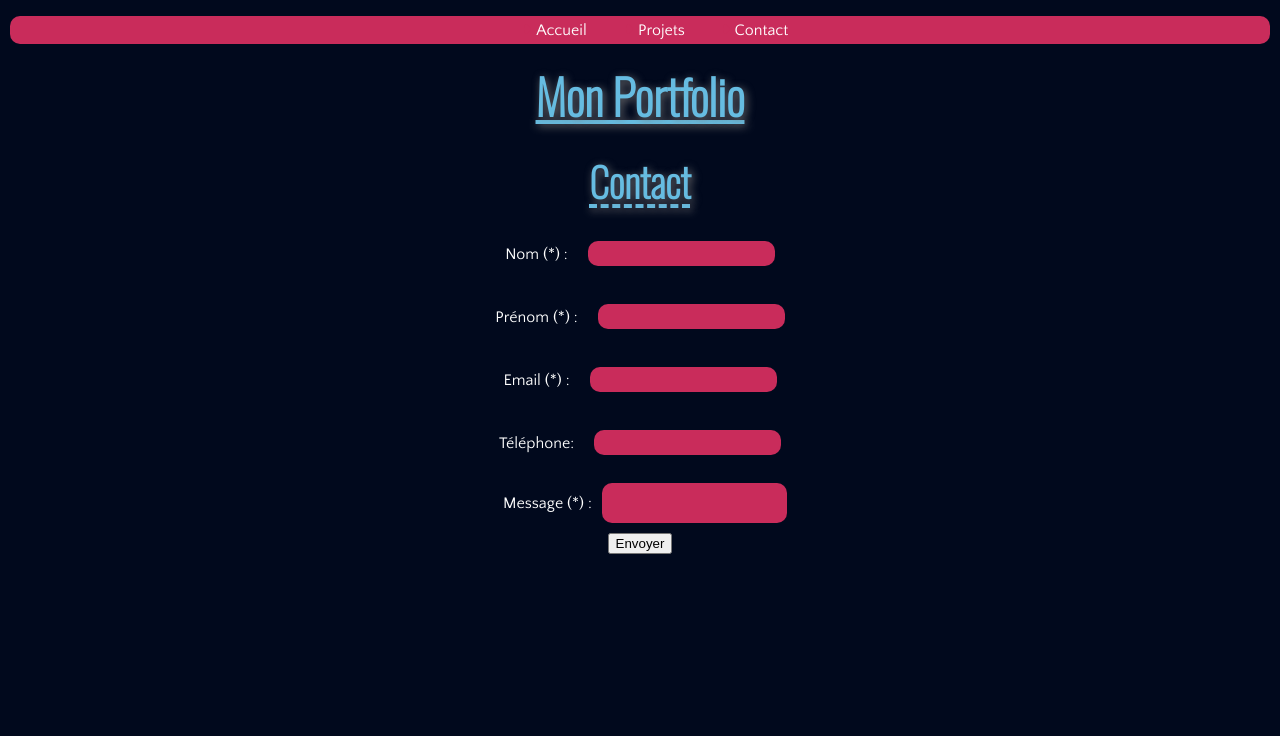
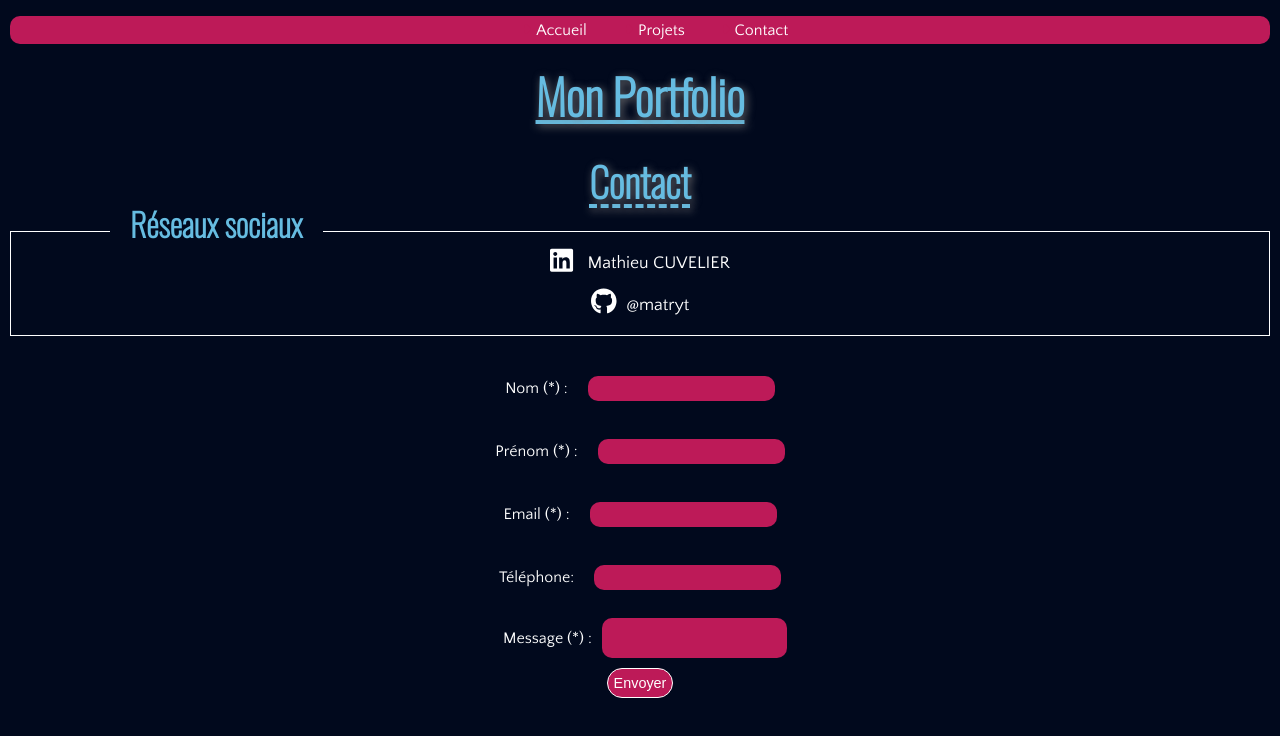
Before and after one commit to matryt/portfolio-react, a React (Create React App) app: page /contact in a window 1280 px wide. Shown: the top 736 px of the page. Built offline with nearby package versions, Linux system fonts and the light colour scheme.

Commit message:
Ajout Linkedin et Github

```diff
--- a/package.json
+++ b/package.json
@@ -6,6 +6,7 @@
     "@emailjs/browser": "^3.11.0",
     "@fortawesome/fontawesome-svg-core": "^6.4.2",
     "@fortawesome/free-solid-svg-icons": "^6.4.2",
+    "@fortawesome/free-brands-svg-icons": "^6.5.1",
     "@fortawesome/react-fontawesome": "^0.2.0",
     "@testing-library/jest-dom": "^5.17.0",
     "@testing-library/react": "^13.4.0",
--- a/src/components/ContactForm.js
+++ b/src/components/ContactForm.js
@@ -3,6 +3,22 @@ import Header from "./Header";
 import Nav from "./Nav";
 import "../styles/ContactForm.css";
 import emailjs from "@emailjs/browser";
+import { FontAwesomeIcon } from '@fortawesome/react-fontawesome'
+import {faGithub, faLinkedin} from '@fortawesome/free-brands-svg-icons';
+
+const InfosDiv = () => {
+  return (
+    <div className="contact-infos">
+      <h3>Réseaux sociaux</h3>
+      <div className="infoline">
+        <a href="https://www.linkedin.com/in/mathieucuvelier/" target="_blank" rel="noreferrer"  ><FontAwesomeIcon icon={faLinkedin}/> Mathieu CUVELIER</a>
+      </div>
+      <div className="infoline">
+        <a href="https://www.github.com/matryt" target="_blank" rel="noreferrer"  ><FontAwesomeIcon icon={faGithub}/>@matryt</a>
+      </div>
+    </div>
+    );
+}
 
 const ContactForm = () => {
   const [formData, setFormData] = useState({name: "", firstName: "", email: "", message: "", phone: ""});
@@ -36,9 +52,10 @@ const ContactForm = () => {
   };
 
   return (
-    <div class="root">
+    <div className="root">
     <Nav />
     <Header subtitle={"Contact"} />
+    <InfosDiv />
     <form onSubmit={handleSubmit}>
       <div className="contact-line">
       <label htmlFor="name">Nom (*) : </label>
@@ -68,7 +85,7 @@ const ContactForm = () => {
       <br/>
       </div>
 
-      <button type="submit">Envoyer</button>
+      <button id="contact-form" type="submit">Envoyer</button>
     </form>
     </div>
   );
--- a/src/styles/ContactForm.css
+++ b/src/styles/ContactForm.css
@@ -8,7 +8,7 @@ body {
 
 input, textarea {
     border-radius: 10px;
-    background-color: #C92C5B;
+    background-color: #bd1a58;
     padding: 5px;
     border: transparent;
     text-align: center;
@@ -24,3 +24,45 @@ textarea {
     justify-content: center;
     align-items: center;
 }
+
+.contact-infos {
+    border: 1px solid white;
+    padding: 10px;
+    margin-bottom: 30px;
+}
+
+.contact-infos h3 {
+    background-color: #01091D;
+    display: inline-block;
+    margin-top: 0;
+    position:absolute;
+    left:110px;
+    top:200px;
+    padding: 0px 20px;
+}
+
+.contact-infos svg {
+    height: 1.5em;
+    margin-top: 5px;
+    vertical-align: bottom;
+    display: inline;
+    color:white;
+    margin-right: 10px;
+}
+
+.contact-infos a {
+    font-size: 1.1em;
+}
+
+.infoline {
+    margin-bottom: 10px;
+}
+
+#contact-form {
+    border-radius: 20px;
+    padding: 6px;
+    background-color: #bd1a58;
+    border:1px solid white;
+    color:white;
+    font-size:0.9em;
+}
--- a/src/styles/Nav.css
+++ b/src/styles/Nav.css
@@ -13,7 +13,7 @@ nav li:hover {
 }
 
 a:has(li:hover) {
-    color: #C92C5B;
+    color: #bd1a58;
     font-weight: bold;
 }
 
@@ -23,7 +23,7 @@ a {
 }
 
 nav {
-    background-color: #C92C5B;
+    background-color: #bd1a58;
     border-radius: 10px;
 }
 
@@ -41,7 +41,7 @@ nav img {
 
 svg {
     margin-right:5px;
-    color: #C92C5B;
+    color: #bd1a58;
 }
 
 @media screen and (max-width: 600px) {
--- a/src/styles/Project.css
+++ b/src/styles/Project.css
@@ -10,7 +10,7 @@
 .project {
   position: relative;
     width:300px;
-    border:5px solid #C92C5B;
+    border:5px solid #bd1a58;
     border-radius:30px;
 }
 
--- a/src/styles/Timeline.css
+++ b/src/styles/Timeline.css
@@ -59,7 +59,7 @@
   border-radius: 50%;
   border: 2px solid #fff;
   position: absolute;
-  background: #C92C5B;
+  background: #bd1a58;
   left: -5px;
   top: 0;
 }
```
Also changed, not shown: 1 other file (tests, documents, lock files or other folders).
